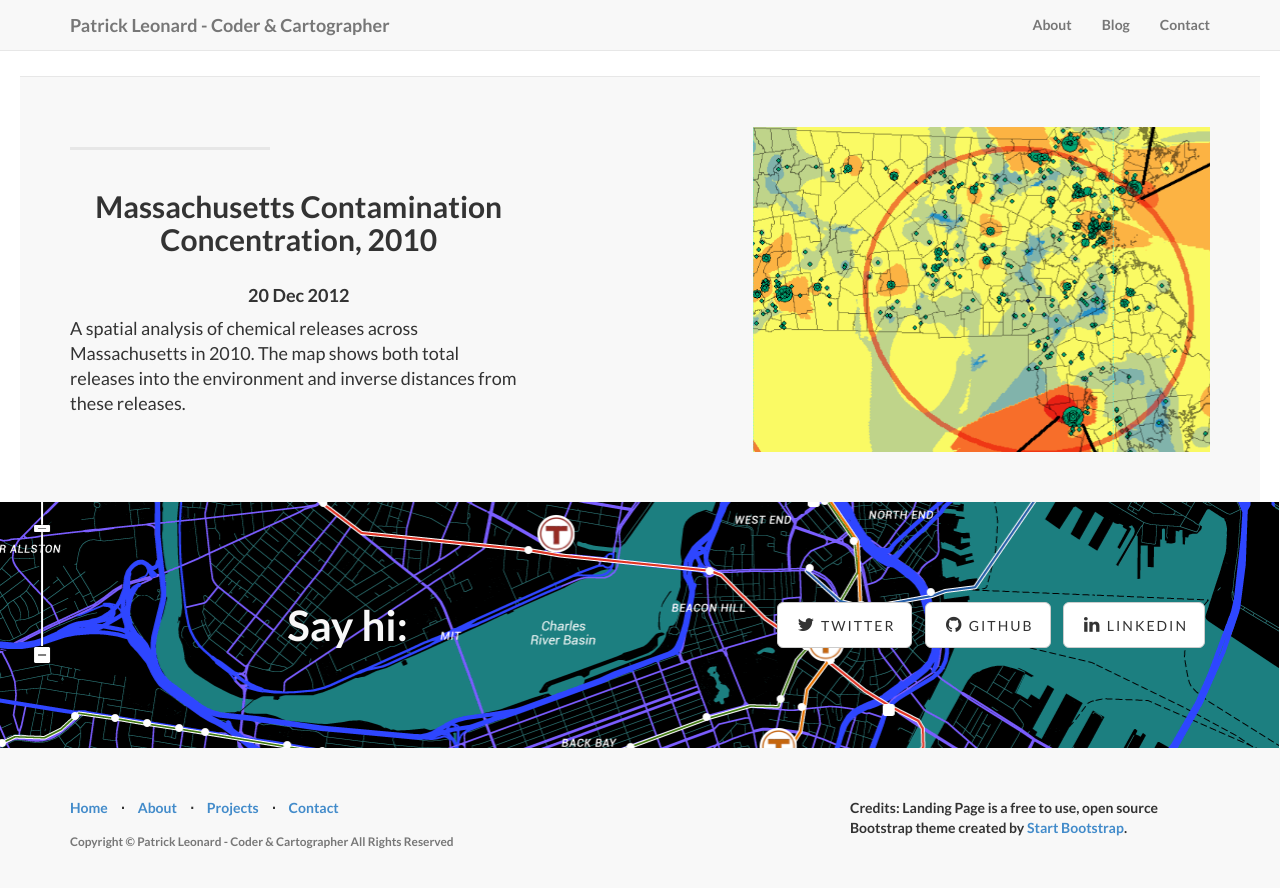
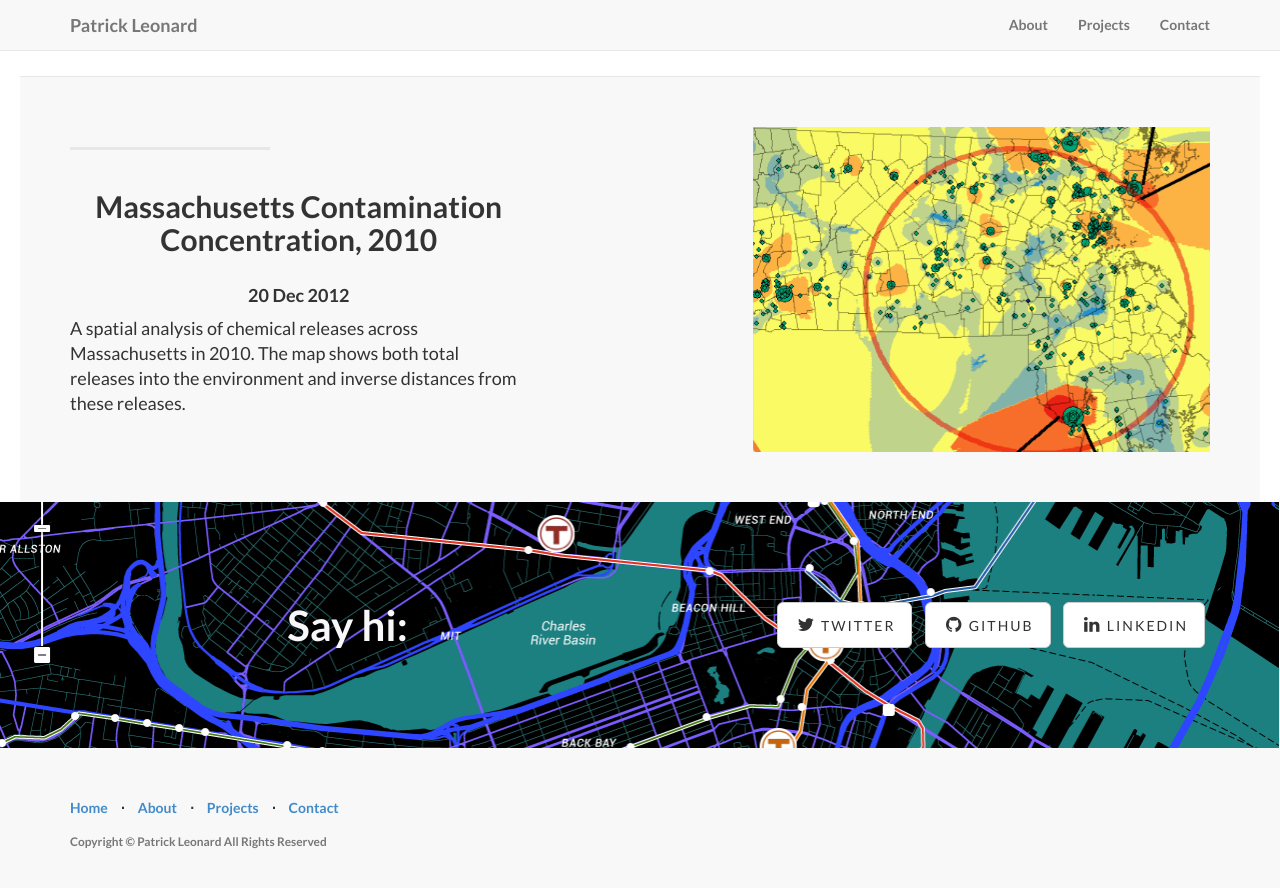
Before and after one commit to pjleonard37/pjleonard37.github.io, a Jekyll site: the page built from blog/index.html, in a window 1280 px wide and 900 px high, scrolled down 1715 px. Shown: the top 888 px of the window. Built offline with Jekyll 4.4.1, drawn with Linux system fonts in a browser that asks for light colours; some of the changed text lies outside the part shown.

Commit message:
blog to projects

```diff
--- a/_config.yml
+++ b/_config.yml
@@ -3,10 +3,10 @@
 # ----------------------- #
 
 url: http://patrick-leonard.com
-title: Patrick Leonard - Coder & Cartographer
+title: Patrick Leonard
 email: me@patrick-leonard.com
 author: Patrick Leonard
-description: > # "Patrick Leonard. Coder & Cartographer. Building with JavaScript, Leaflet, D3, C3"
+description: > # "Patrick Leonard. Building with JavaScript, Leaflet, D3, C3"
 
 # ----------------------- #
 #    Jekyll & Plugins     #
--- a/_includes/blog_landing.html
+++ b/_includes/blog_landing.html
@@ -3,7 +3,7 @@
 <br/>
 <br/>
 <br/>
-<h2>Maps & Musings</h2>
+<h2>Recent Projects</h2>
 {% for post in site.posts %}
   {% capture thecycle %}{% cycle 'odd', 'even' %}{% endcapture %}
     {% if thecycle == 'even' %}
--- a/_includes/footer.html
+++ b/_includes/footer.html
@@ -22,9 +22,6 @@
                 </ul>
                 <p class="copyright text-muted small">Copyright &copy; {{ site.title }} All Rights Reserved</p>
             </div>
-            <div class="col-md-4">
-                Credits: Landing Page is a free to use, open source Bootstrap theme created by <a href="http://startbootstrap.com/">Start Bootstrap</a>.
-            </div>
         </div>
     </div>
 </footer>
--- a/_includes/navigation.html
+++ b/_includes/navigation.html
@@ -18,7 +18,7 @@
                     <a class="page-scroll" href="/#about">About</a>
                 </li>
                 <li>
-                    <a class="page-scroll" href="/blog">Blog</a>
+                    <a class="page-scroll" href="/blog">Projects</a>
                 </li>
                 <li>
                     <a class="page-scroll" href="/#contact">Contact</a>
--- a/_includes/page_content.html
+++ b/_includes/page_content.html
@@ -3,7 +3,7 @@
 <br/>
 <br/>
 <br/>
-<h2>Recent Blog Posts</h2>
+<h2>Recent Projects</h2>
 {% for post in site.posts limit:3 %}
   {% capture thecycle %}{% cycle 'odd', 'even' %}{% endcapture %}
     {% if thecycle == 'even' %}
--- a/blog/index.html
+++ b/blog/index.html
@@ -1,4 +1,4 @@
 ---
 layout: blog
-title: Patrick Leonard | Maps & Musings
+title: Patrick Leonard | Recent Projects
 ---
```
